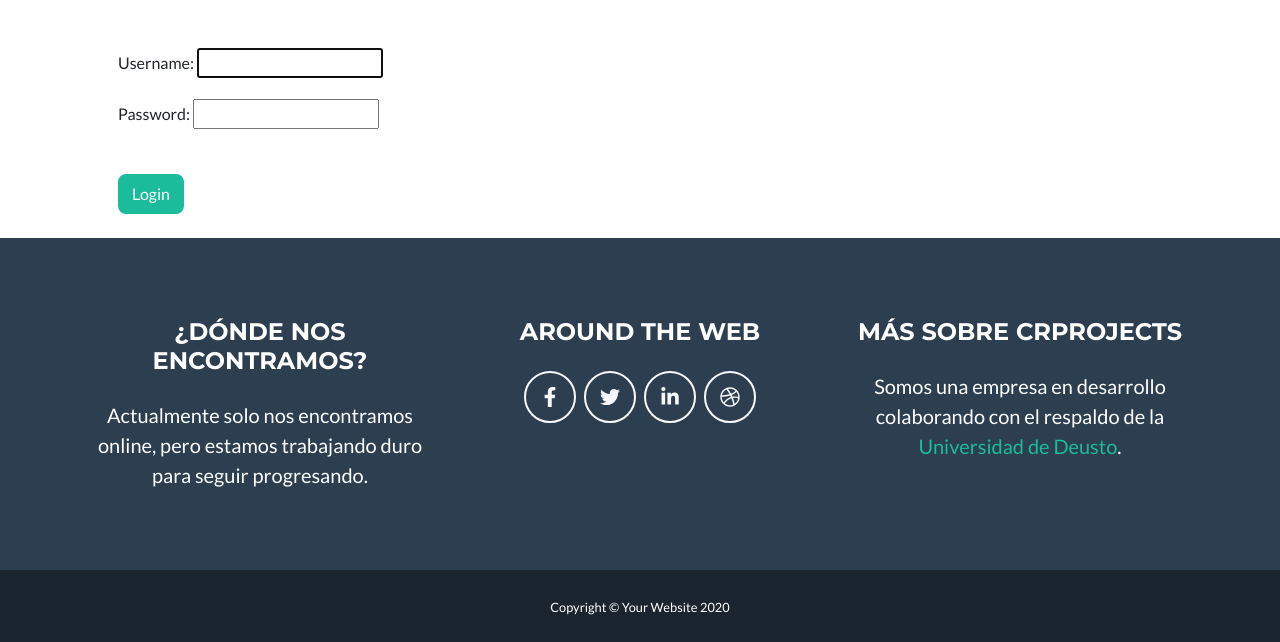
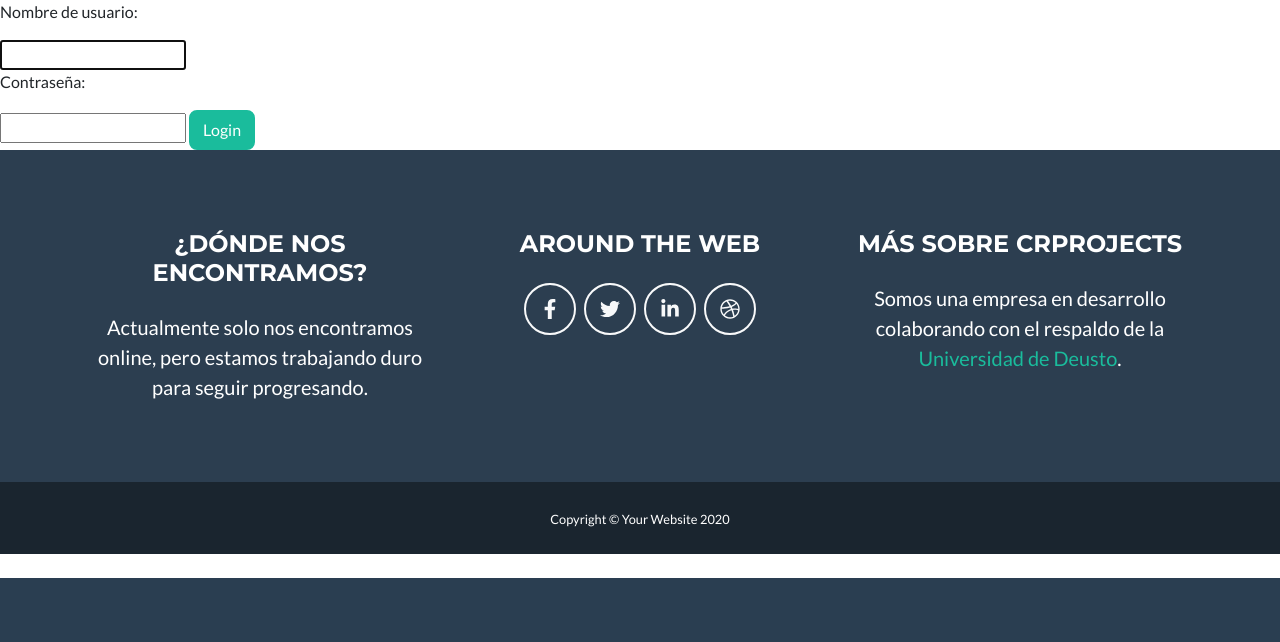
Before and after one commit to BorjaRomer/gestorProyectos, a Django app: page /accounts/login/ in a window 1280 px wide. Shown: the part 222-864 px from the top of the page. After the commit the page ends 800 px from the top, so only its background shows below. Run offline with Django 3.2, Linux system fonts and the light colour scheme; some libraries are stand-ins or nearby versions.

Commit message:
CSS Mejorado

```diff
--- a/gestorProyectos/appGestorProyectos/templates/index.html
+++ b/gestorProyectos/appGestorProyectos/templates/index.html
@@ -45,7 +45,7 @@
 
         {% block main %}
         {% endblock %}
-        </section>
+
         <!-- Footer-->
         <footer class="footer text-center">
             <div class="container">
--- a/gestorProyectos/appGestorProyectos/templates/registration/login.html
+++ b/gestorProyectos/appGestorProyectos/templates/registration/login.html
@@ -10,17 +10,15 @@
 {% endblock %}
 
 {% block main %}
-<div class="container">
-    <div class="col-sm-6">
+<div class="login_sect">
+    <div class="login">
         <form method="POST">
         {% csrf_token %}
-        <br>
-        <br>
-            {{ form.as_p }}
-        <br>
+            <p class="label_login">Nombre de usuario:</p>
+            {{ form.username }}
+            <p class="label_login">Contraseña:</p>
+            {{ form.password }}
         <input class="btn btn-primary" type="submit" value="Login">
-        <br>
-        <br>
         </form>
     </div>
 </div>
```
